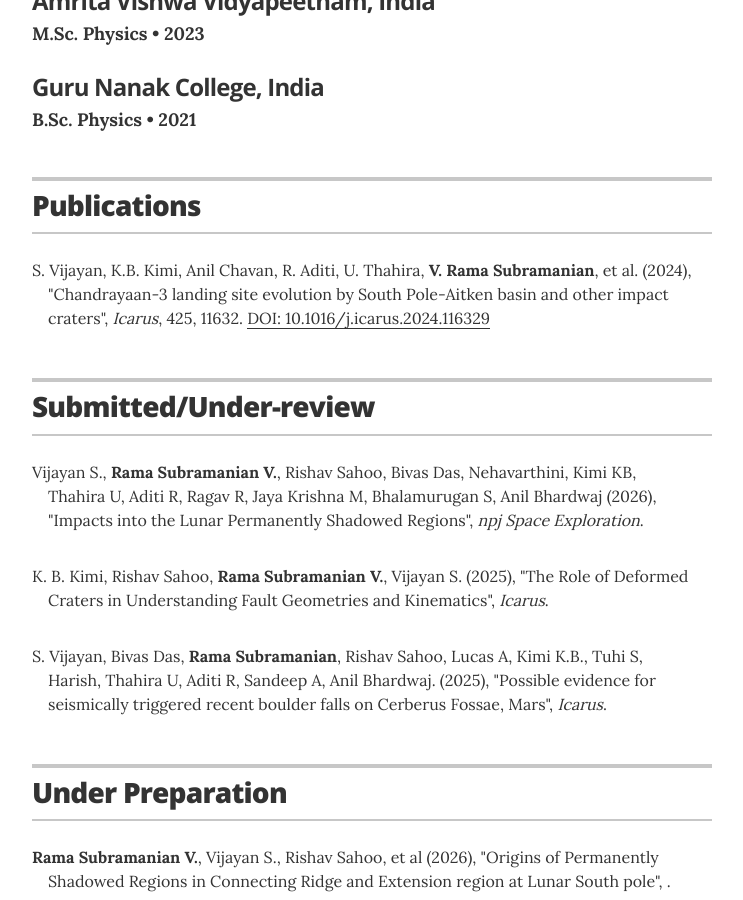
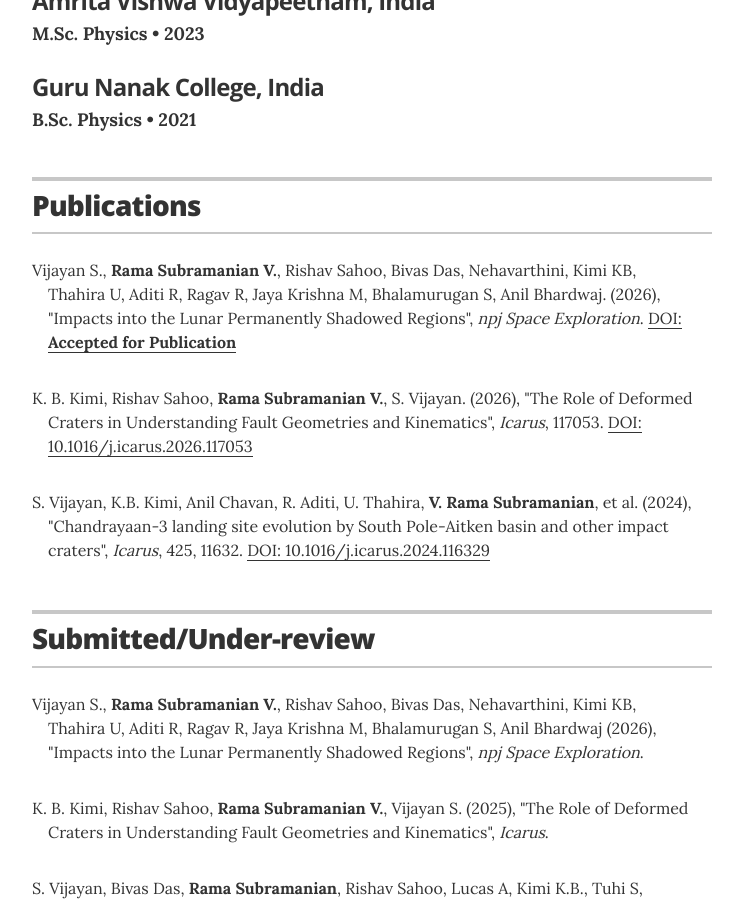
Before and after one commit to rasnv/rasnv.github.io, a Jekyll site: the page built from index.html, in a window 1280 px wide and 900 px high, scrolled down 844 px. Shown: the whole window, without its empty margins (268-1011 px from the left). Built offline with Jekyll 4.4.1, drawn with Linux system fonts in a browser that asks for light colours.

Commit message:
Update publication entries in publications.yml
Updated publication details, including titles, authors, journal names, and publication years. Removed commented-out entries and added DOI information.

```diff
--- a/_data/publications.yml
+++ b/_data/publications.yml
@@ -1,10 +1,19 @@
 # Publications
-#- title: ', Impact-driven volatile distribution in Ultra-Cold permanently shadowed regions of the Lunar South Pole'
-#  authors: '<b>Rama Subramanian V.</b>, Vijayan S., Rishav Sahoo, Bivas Das, Nehavarthini, Thahira U, Aditi R, Kimi KB, Harish, et al'
-#  journal: Icarus
-#  volume: 128
-#  year: 2025
-#  pages: Under-preparation
+- title: 'Impacts into the Lunar Permanently Shadowed Regions'
+  authors: 'Vijayan S., <b>Rama Subramanian V.</b>, Rishav Sahoo, Bivas Das, Nehavarthini, Kimi KB, Thahira U, Aditi R,  Ragav R, Jaya Krishna M, Bhalamurugan S, Anil Bhardwaj.'
+  journal: npj Space Exploration
+  #volume: 128
+  year: 2026
+  #pages: 117053
+  doi: <b>Accepted for Publication</b>
+
+- title: 'The Role of Deformed Craters in Understanding Fault Geometries and Kinematics'
+  authors: 'K. B. Kimi, Rishav Sahoo, <b>Rama Subramanian V.</b>, S. Vijayan.'
+  journal: Icarus
+  #volume: 128
+  year: 2026
+  pages: 117053
+  doi: 10.1016/j.icarus.2026.117053
 
 - title: 'Chandrayaan-3 landing site evolution by South Pole-Aitken basin and other impact craters'
   authors: 'S. Vijayan, K.B. Kimi, Anil Chavan, R. Aditi, U. Thahira, <b>V. Rama Subramanian</b>, et al.'
```
